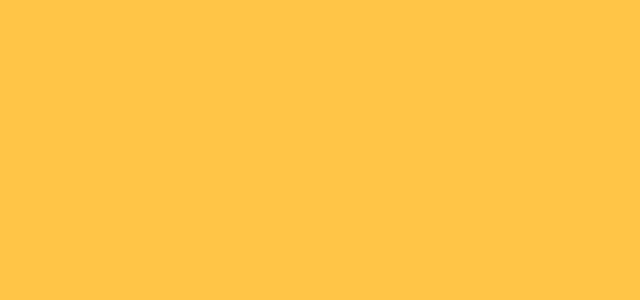
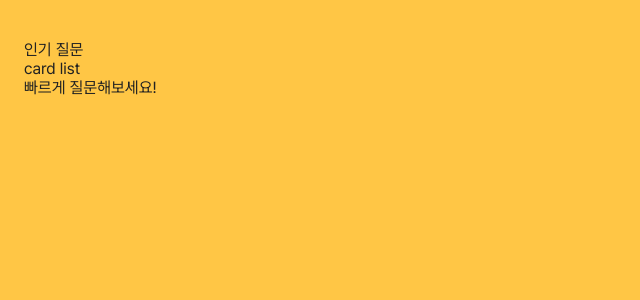
Before and after one commit to Important-is-Great-Youths/QuickQuestion, a Next.js app: page / in a window 1280 px wide. Shown: the top 300 px of the page, without its empty margins (0-640 px from the left). Built offline with nearby package versions, Linux system fonts and the light colour scheme.

Commit message:
design: main 페이지 초기 디자인 설정

```diff
--- a/src/app/page.module.scss
+++ b/src/app/page.module.scss
@@ -1 +1,4 @@
-// 스타일
+.container {
+  display: flex;
+  flex-direction: column;
+}
--- a/src/app/page.tsx
+++ b/src/app/page.tsx
@@ -9,5 +9,17 @@ const cx = classNames.bind(styles)
 export default function Home() {
   const { theme, setTheme } = useTheme()
 
-  return <main className={styles.main}></main>
+  return (
+    <div className={styles.main}>
+      <div className={cx('container')}>
+        <div className={cx('curation-card-list')}>
+          <p>인기 질문</p>
+          <div>card list</div>
+        </div>
+        <div>
+          <p>빠르게 질문해보세요!</p>
+        </div>
+      </div>
+    </div>
+  )
 }
```
